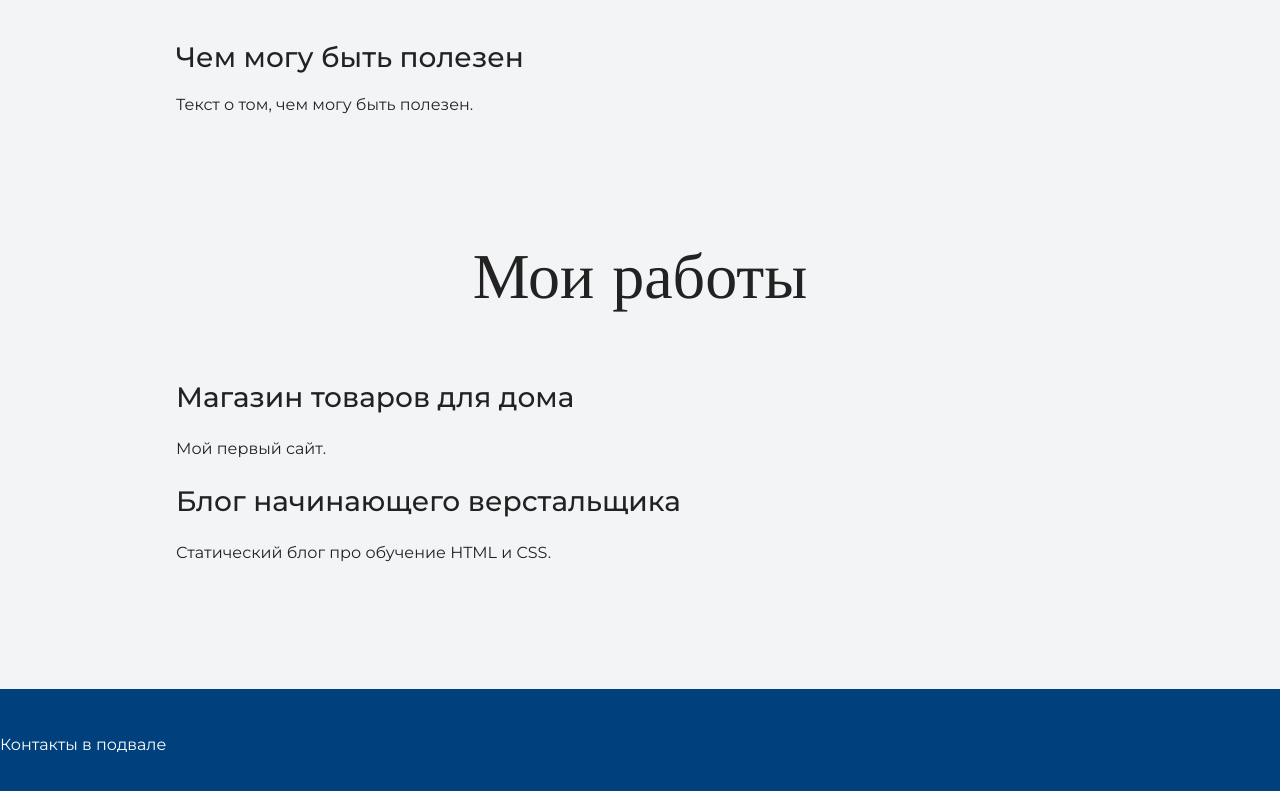
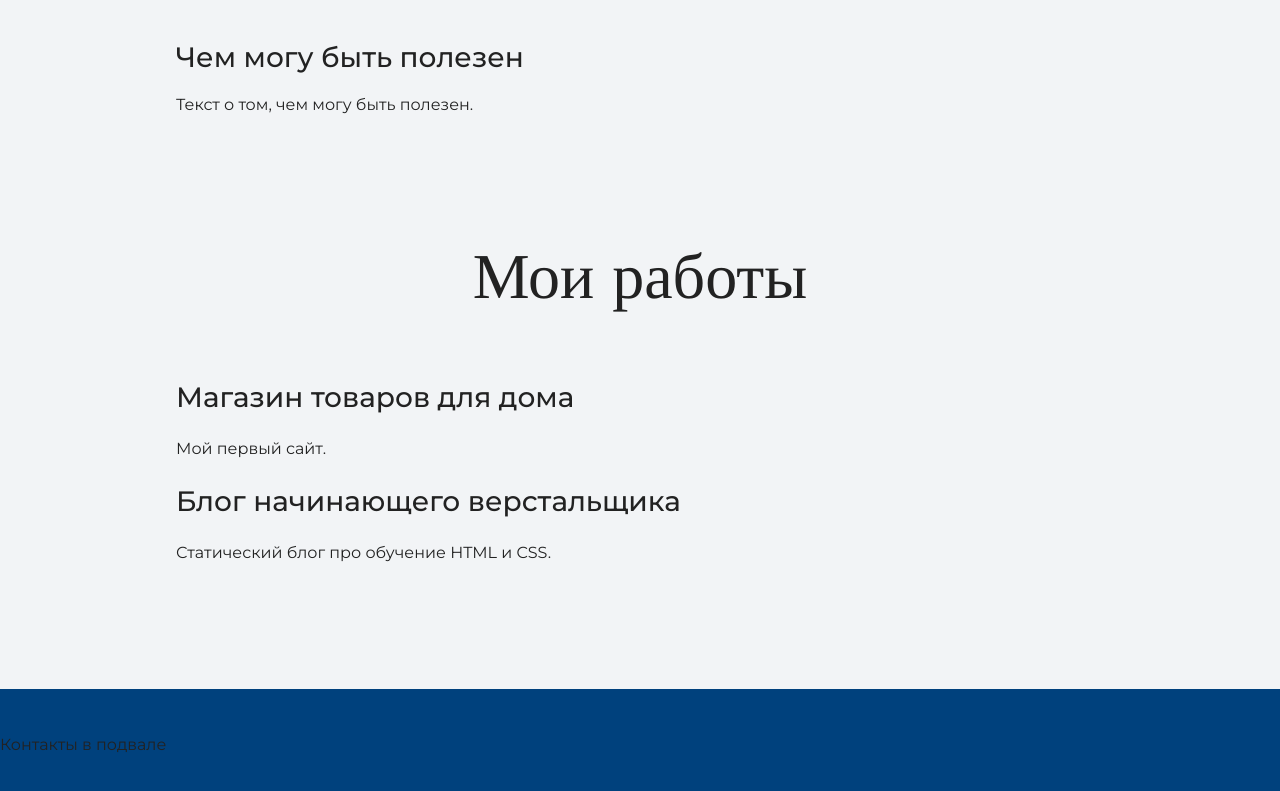
Before and after one commit to Nadi-it/my-site, a plain HTML site: page index.html in a window 1280 px wide. Shown: the part 1251-2042 px from the top of the page. Drawn offline with nearby package versions, Linux system fonts and the light colour scheme.

Commit message:
Update style.css
delete color

```diff
--- a/style.css
+++ b/style.css
@@ -172,7 +172,7 @@ body {
 .page-footer {
   padding: 40px 0;
   background-color: #00417d;
-  color: #ffffff;
+
 }
 
 .page-footer a {
```
